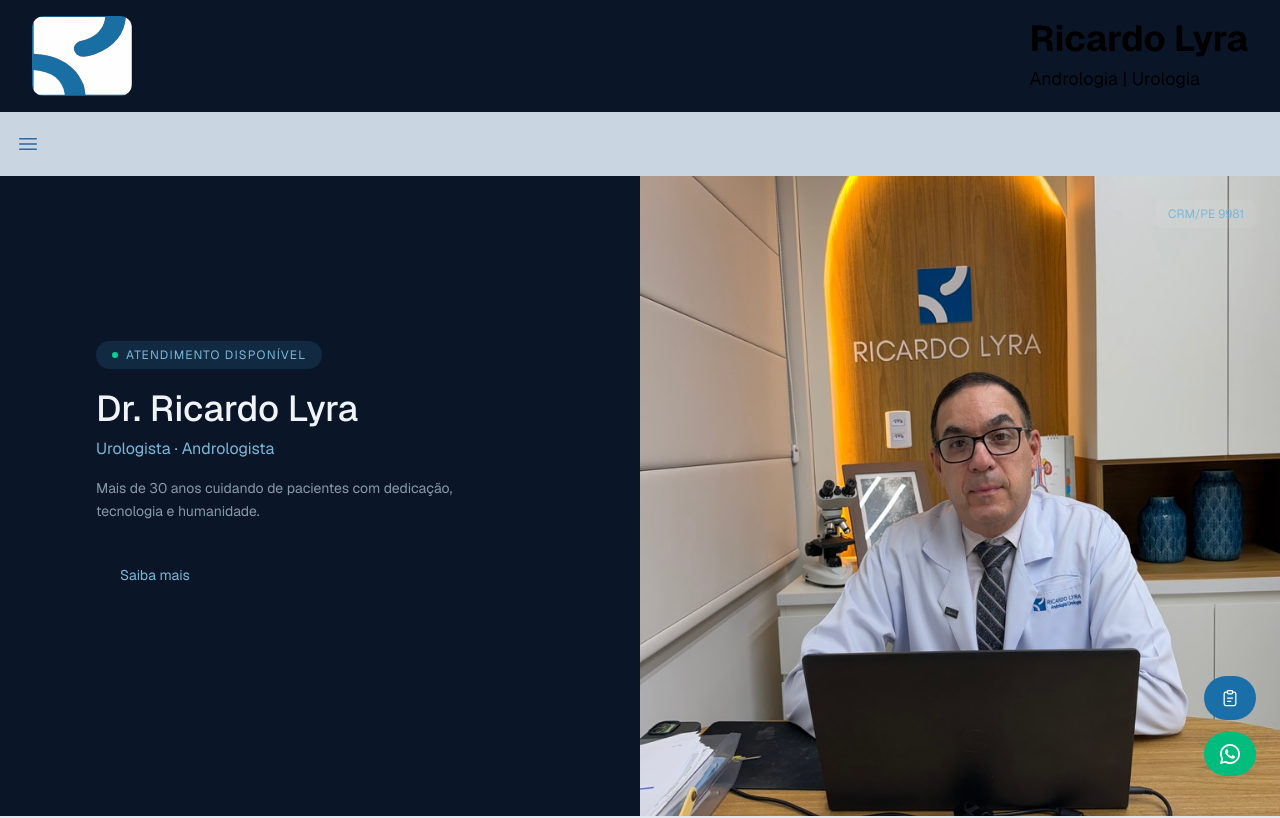
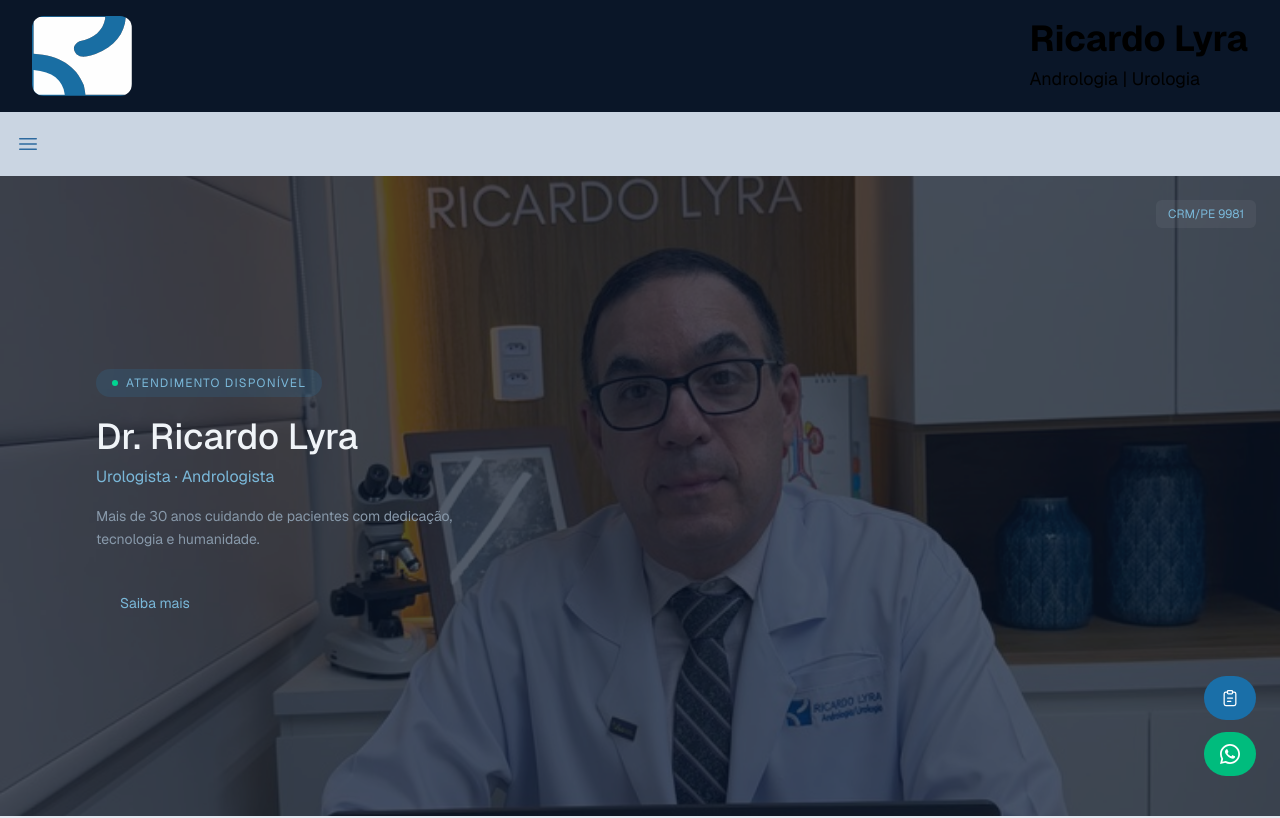
Before and after one commit to deborah-lyra/ricardo-lyra-new-page, a Next.js app: page / in a window 1280 px wide. Shown: the top 818 px of the page. Built offline with nearby package versions, Linux system fonts and the light colour scheme.

Commit message:
bug fixed

```diff
--- a/src/components/hero.tsx
+++ b/src/components/hero.tsx
@@ -7,21 +7,23 @@ export function Hero() {
         CRM/PE 9981
       </div>
 
-      {/* Foto ocupando lado direito — absoluta */}
-      <div className="absolute right-0 top-0 h-full w-1/2 flex items-end justify-end">
+      {/* Foto — mobile: fundo completo / desktop: metade direita */}
+      <div className="absolute inset-0 md:left-1/2 md:inset-y-0 md:right-0">
         <img
           src="/foto-medico.png"
           alt="Dr. Ricardo Lyra"
-          className="h-full w-full object-cover object-center"
+          className="w-full h-full object-cover object-center"
         />
-        {/* Gradiente cobrindo a borda esquerda da foto para fundir com o fundo */}
-        <div className="absolute inset-y-0 left-0 w-32 bg-gradient-to-r from-[#0a1628] to-transparent" />
-        {/* Gradiente cobrindo a base da foto */}
+        {/* Overlay mobile */}
+        <div className="absolute inset-0 bg-[#0a1628]/70 md:hidden" />
+        {/* Gradiente desktop  */}
+        <div className="hidden md:block absolute inset-y-0 left-0 w-40 bg-gradient-to-r from-[#0a1628] to-transparent" />
+        {/* Gradiente base  */}
         <div className="absolute inset-x-0 bottom-0 h-40 bg-gradient-to-t from-[#0a1628] to-transparent" />
       </div>
 
-      {/* Conteúdo — lado esquerdo */}
-      <div className="relative z-10 flex flex-col justify-center min-h-[40rem] max-w-6xl mx-auto px-8 pb-14">
+      {/* Conteúdo */}
+      <div className="relative z-10 flex flex-col justify-center min-h-[40rem] max-w-6xl mx-auto px-8">
         <div className="flex flex-col items-start max-w-lg">
 
           <div className="inline-flex items-center gap-2 bg-[#2d7aaa]/20 border border-[#2d7aaa]/40 text-[#7ab8d9] text-xs px-4 py-1.5 rounded-full mb-5 uppercase tracking-widest">
@@ -42,7 +44,7 @@ export function Hero() {
           </p>
 
           <a
-            href="#aboutMe"
+            href="#sobre"
             className="lg:text-lg border border-[#2d6a9f] text-[#7ab8d9] hover:bg-[#2d6a9f]/20 text-sm px-6 py-2.5 rounded-lg transition-colors"
           >
             Saiba mais
```
